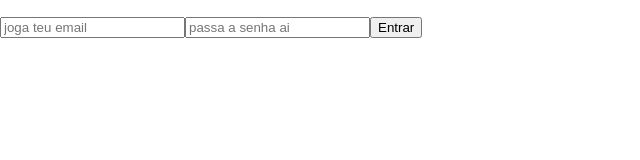
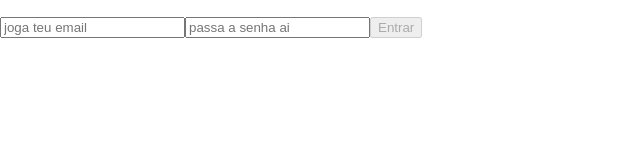
Before and after one commit to antoniofortisneto/wallet, a React (Create React App) app: page / in a window 1280 px wide. Shown: the top 160 px of the page, without its empty margins (0-640 px from the left). Built offline with nearby package versions, Linux system fonts and the light colour scheme.

Commit message:
indo dormir

```diff
--- a/src/pages/Login.js
+++ b/src/pages/Login.js
@@ -28,13 +28,15 @@ class Login extends React.Component {
 
   checkPassword = () => {
     const { email, password } = this.state;
-    const validation = /\S+@\S+\.\S+/;
     const minCharacter = 6;
-    validation.test(email);
-    return validation && password.length >= minCharacter;
-    /*
-     https://stackoverflow.com/questions/35788383/regex-validation-in-javascript-email
-     */
+    if (
+      password.length >= minCharacter
+      && email.includes('@')
+      && email.includes('.')
+    ) {
+      return false;
+    }
+    return true;
   };
 
   render() {
```
